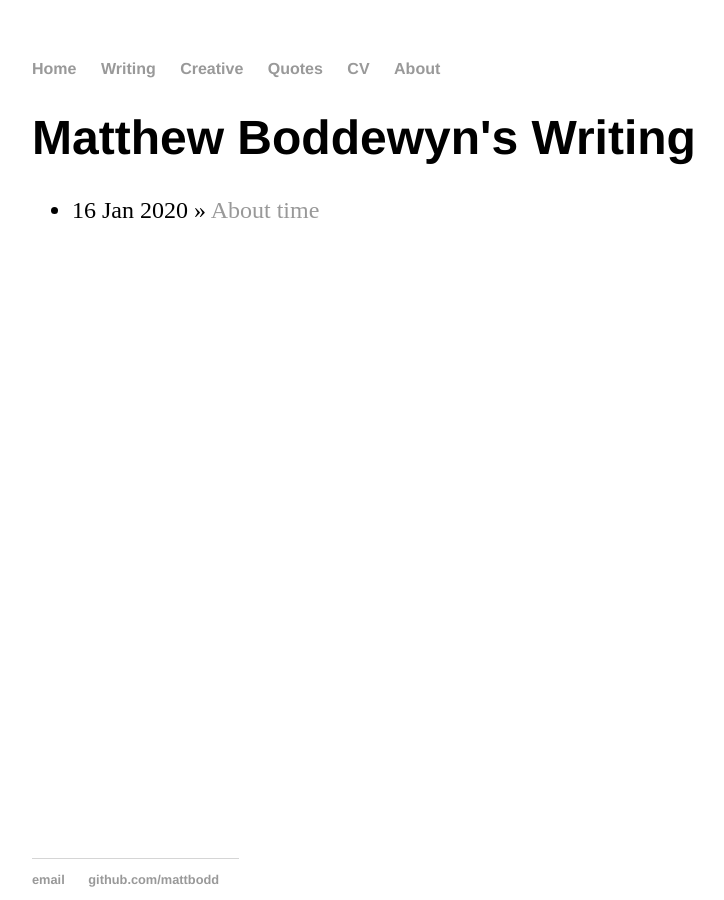
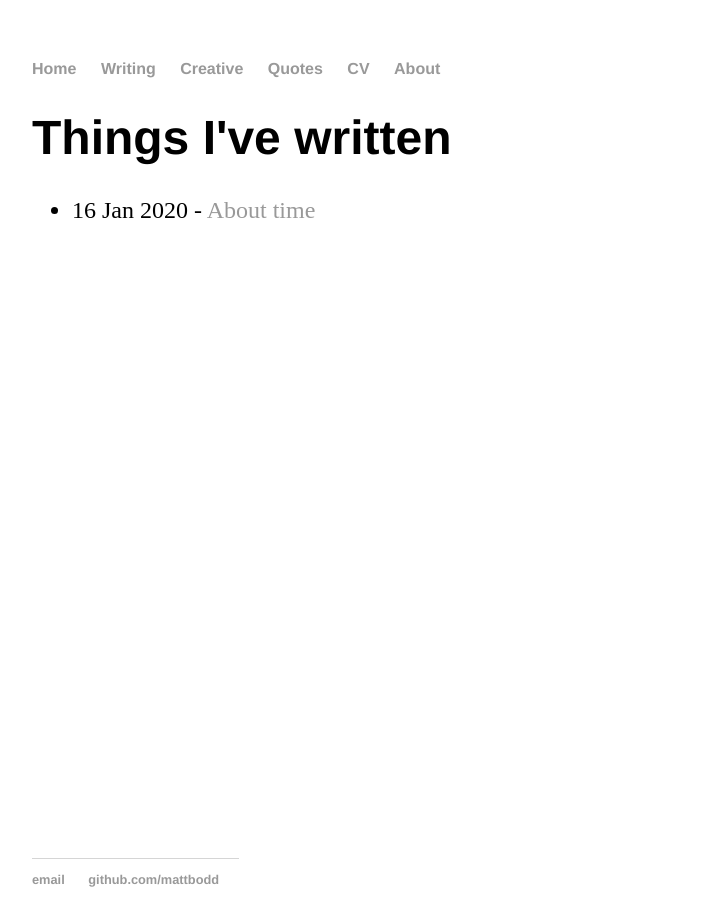
Before and after one commit to mattbodd/mattbodd.github.io, a Jekyll site: the page built from writing/index.html, in a window 1280 px wide. Shown: the whole page, without its empty margins (96-820 px from the left). Built offline with Jekyll 4.4.1, drawn with Linux system fonts in a browser that asks for light colours.

Commit message:
update title to conform to title convention and change presentation of posts in unordered list

```diff
--- a/writing/index.html
+++ b/writing/index.html
@@ -1,10 +1,12 @@
 ---
 layout: default
-title: Matthew Boddewyn's Writing
+title: Things I've written
 ---
 <h1>{{ page.title }}</h1>
 <ul class="posts">
   {% for post in site.posts %}
-  <li><span>{{ post.date | date_to_string }}</span> » <a href="{{ post.url }}" title="{{ post.title }}">{{ post.title }}</a></li>
+  <li>
+    <span>{{ post.date | date_to_string }}</span> - <a href="{{ post.url }}" title="{{ post.title }}">{{ post.title }}</a>
+  </li>
   {% endfor %}
 </ul>
```
